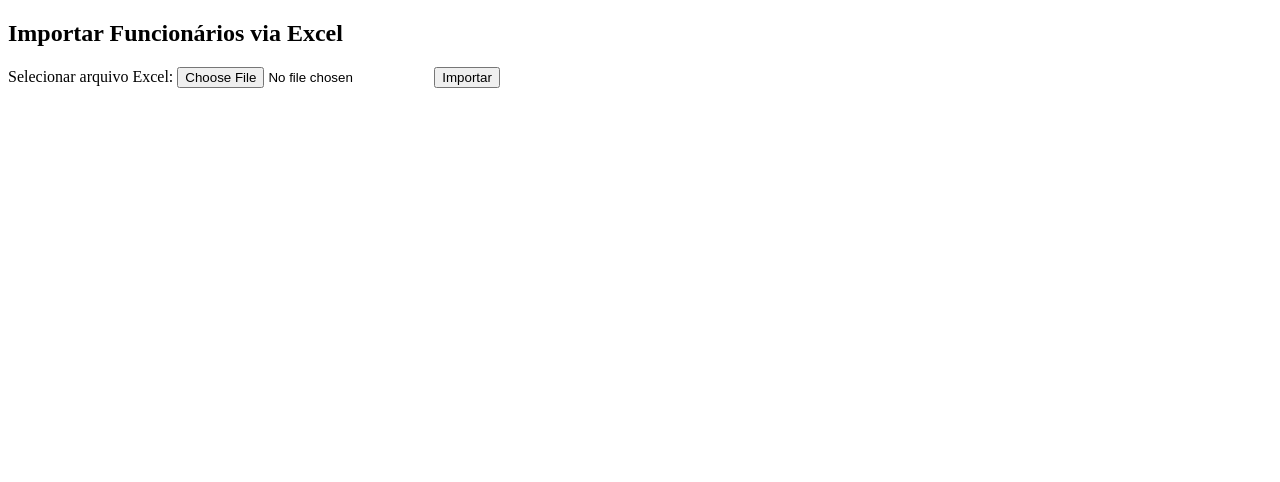
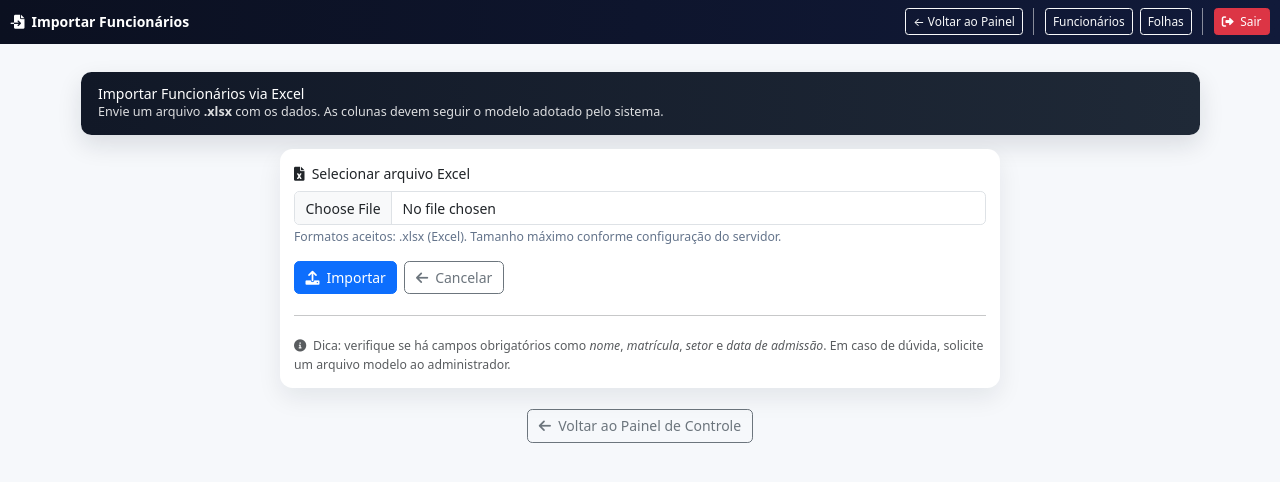
Before and after one commit to alexandremvdev1/frequencia, a Django app: page /importar_funcionarios/ in a window 1280 px wide. Shown: the top 482 px of the page. Run offline with Django 5.2, Linux system fonts and the light colour scheme; a user stored in the database is signed in.

Commit message:
migraçoes

```diff
--- a/controle/templates/controle/importar_funcionarios.html
+++ b/controle/templates/controle/importar_funcionarios.html
@@ -1,27 +1,115 @@
 {% load static %}
 
-<!DOCTYPE html>
+<!doctype html>
 <html lang="pt-br">
 <head>
-    <meta charset="UTF-8">
-    <meta name="viewport" content="width=device-width, initial-scale=1.0">
-    <title>Importar Funcionários</title>
+  <meta charset="utf-8" />
+  <title>Importar Funcionários</title>
+  <meta name="viewport" content="width=device-width, initial-scale=1" />
+
+  <!-- Bootstrap + FontAwesome -->
+  <link href="https://cdn.jsdelivr.net/npm/bootstrap@5.3.3/dist/css/bootstrap.min.css" rel="stylesheet" />
+  <link rel="stylesheet" href="https://cdnjs.cloudflare.com/ajax/libs/font-awesome/6.0.0/css/all.min.css" />
+  <link rel="stylesheet" href="{% static 'css/style.css' %}">
+
+  <style>
+    :root{ --ink:#0f172a; --muted:#64748b; --g1:#0b1020; --g2:#111a3a; --base-font:14px; }
+    html{ font-size: var(--base-font); }
+    body{ background:#f6f8fb; color:var(--ink); }
+    .nav-pro{ background:linear-gradient(90deg,var(--g1),var(--g2)); }
+    .navbar-brand{ font-size:1rem; }
+    .navbar .btn{ font-size:.85rem; padding:.25rem .5rem; }
+    .card-clean{ border:none; box-shadow:0 10px 24px rgba(17,24,39,.08); border-radius:.9rem; }
+    .welcome{ background:linear-gradient(90deg,#111827,#1f2937); color:#fff; border-radius:.75rem; padding:1rem 1.25rem; box-shadow:0 10px 24px rgba(17,24,39,.12); }
+    .welcome .muted{ opacity:.85; font-size:.9rem; }
+    .text-muted-2{ color:var(--muted); }
+  </style>
 </head>
 <body>
-    <h2>Importar Funcionários via Excel</h2>
-    <form method="POST" enctype="multipart/form-data">
-        {% csrf_token %}
-        <label for="excel_file">Selecionar arquivo Excel:</label>
-        <input type="file" name="excel_file" id="excel_file" required>
-        <button type="submit">Importar</button>
+
+<!-- Navbar -->
+<nav class="navbar nav-pro navbar-dark mb-3">
+  <div class="container-fluid">
+    <a class="navbar-brand fw-bold" href="{% url 'controle:painel_controle' %}">
+      <i class="fa-solid fa-file-import me-2"></i>Importar Funcionários
+    </a>
+    <div class="d-flex align-items-center gap-2 ms-auto">
+      <a class="btn btn-sm btn-outline-light" href="{% url 'controle:painel_controle' %}">← Voltar ao Painel</a>
+      <span class="vr text-white opacity-50 mx-1"></span>
+      <a class="btn btn-sm btn-outline-light" href="{% url 'controle:listar_funcionarios' %}">Funcionários</a>
+      <a class="btn btn-sm btn-outline-light" href="{% url 'controle:listar_folhas' %}">Folhas</a>
+      <span class="vr text-white opacity-50 mx-1"></span>
+      <a class="btn btn-sm btn-danger" href="{% url 'controle:logout' %}">
+        <i class="fa-solid fa-right-from-bracket me-1"></i> Sair
+      </a>
+    </div>
+  </div>
+</nav>
+
+<main class="container py-2 py-lg-3">
+
+  <!-- Mensagens -->
+  {% if messages %}
+    <div class="mb-3">
+      {% for message in messages %}
+        <div class="alert alert-{{ message.tags|default:'info' }} mb-2">{{ message }}</div>
+      {% endfor %}
+    </div>
+  {% endif %}
+
+  <!-- Cabeçalho -->
+  <div class="welcome mb-3">
+    <div class="d-flex flex-column flex-md-row align-items-md-center justify-content-between gap-2">
+      <div>
+        <div class="h6 m-0">Importar Funcionários via Excel</div>
+        <div class="muted">
+          Envie um arquivo <strong>.xlsx</strong> com os dados. As colunas devem seguir o modelo adotado pelo sistema.
+        </div>
+      </div>
+    </div>
+  </div>
+
+  <!-- Formulário -->
+  <div class="card card-clean p-3 mx-auto" style="max-width:720px;">
+    <form method="POST" enctype="multipart/form-data" novalidate>
+      {% csrf_token %}
+
+      <div class="mb-3">
+        <label for="excel_file" class="form-label">
+          <i class="fa-solid fa-file-excel me-1"></i> Selecionar arquivo Excel
+        </label>
+        <input class="form-control" type="file" name="excel_file" id="excel_file" required
+               accept=".xlsx,application/vnd.openxmlformats-officedocument.spreadsheetml.sheet,application/vnd.ms-excel">
+        <div class="form-text text-muted-2">
+          Formatos aceitos: .xlsx (Excel). Tamanho máximo conforme configuração do servidor.
+        </div>
+      </div>
+
+      <div class="d-grid d-md-flex gap-2">
+        <button type="submit" class="btn btn-primary">
+          <i class="fa-solid fa-upload me-2"></i>Importar
+        </button>
+        <a href="{% url 'controle:painel_controle' %}" class="btn btn-outline-secondary">
+          <i class="fa-solid fa-arrow-left me-2"></i>Cancelar
+        </a>
+      </div>
     </form>
 
-    {% if messages %}
-        <div>
-            {% for message in messages %}
-                <p class="{% if message.tags == 'error' %}error{% else %}success{% endif %}">{{ message }}</p>
-            {% endfor %}
-        </div>
-    {% endif %}
+    <hr class="my-4">
+
+    <div class="small text-muted">
+      <i class="fa-solid fa-circle-info me-1"></i>
+      Dica: verifique se há campos obrigatórios como <em>nome</em>, <em>matrícula</em>, <em>setor</em> e <em>data de admissão</em>.
+      Em caso de dúvida, solicite um arquivo modelo ao administrador.
+    </div>
+  </div>
+
+  <div class="text-center my-4">
+    <a class="btn btn-outline-secondary" href="{% url 'controle:painel_controle' %}">
+      <i class="fa-solid fa-arrow-left me-1"></i> Voltar ao Painel de Controle
+    </a>
+  </div>
+</main>
+
 </body>
 </html>
```
Also changed, not shown: controle/templates/controle/importar_horarios.html (+74 -12 lines), frequencia/settings.py (+14 -2 lines), controle/migrations/0001_initial.py, controle/migrations/0002_setor_chefe.py (deleted), 1 other file.
